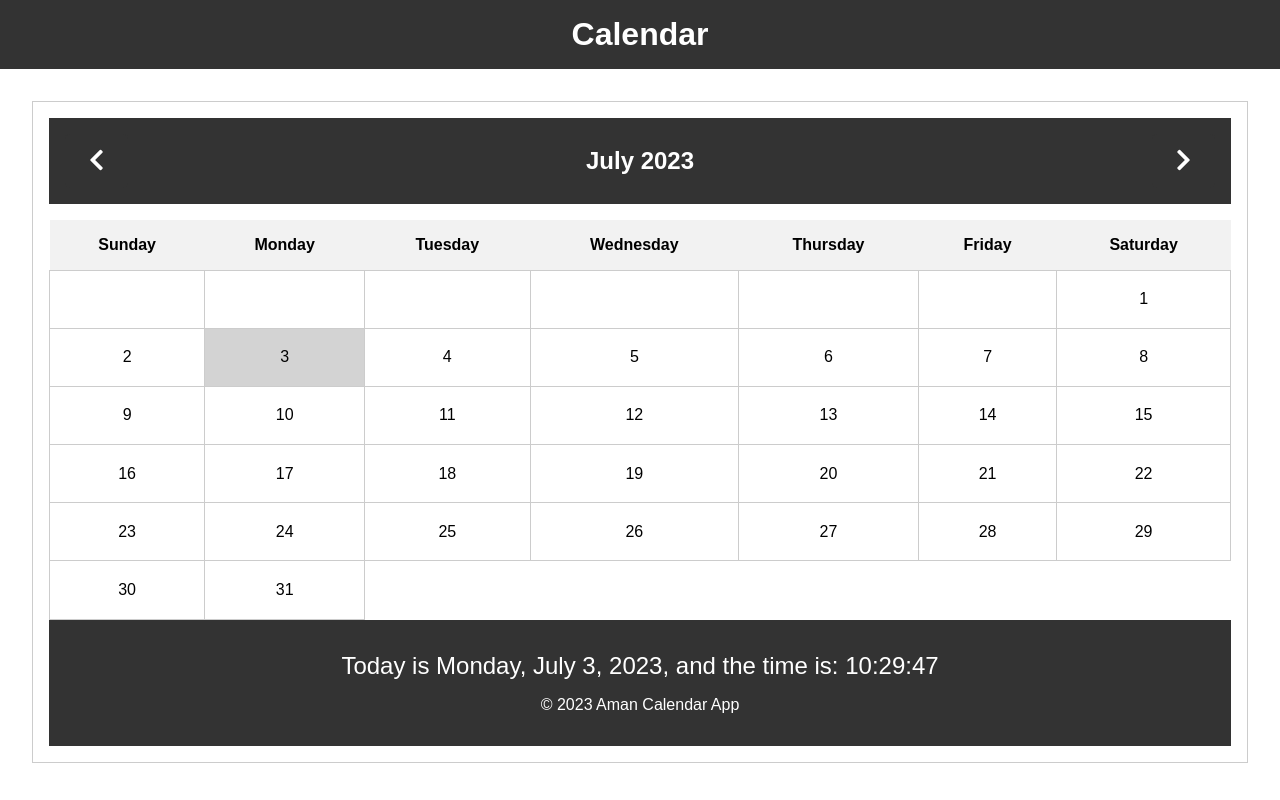
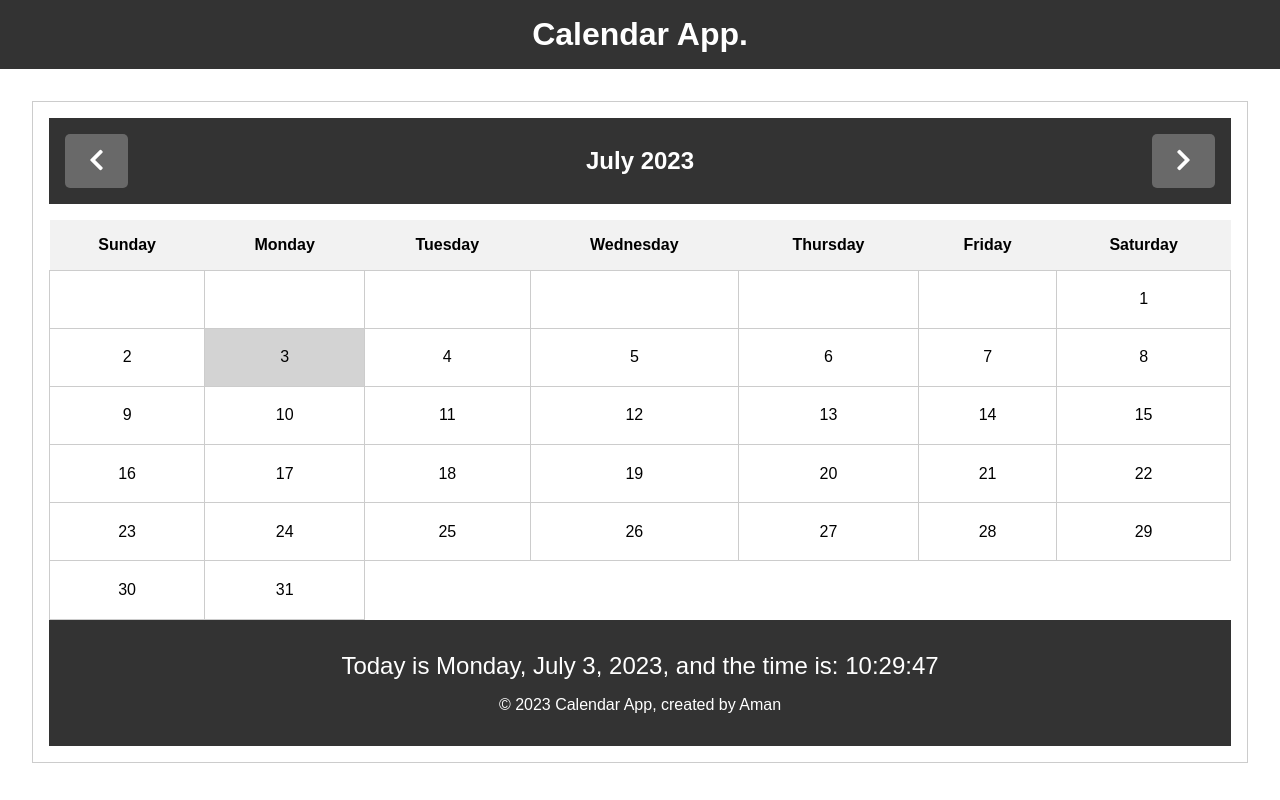
Before and after one commit to AMAN-ARABZADEH/Calendar, a plain HTML site: page index.html in a window 1280 px wide. Drawn offline with Linux system fonts and the light colour scheme.

Commit message:
Calender

```diff
--- a/index.html
+++ b/index.html
@@ -15,9 +15,14 @@
       crossorigin="anonymous"
     />
 </head>
+<!--
+Calendar App
+Author: Aman Arabzadeh
+Date: 2023-07-03
+-->
 <body>
     <header>
-        <h1>Calendar</h1> <!-- Header with the title -->
+        <h1>Calendar App.</h1> <!-- Header with the title -->
     </header>
 
     <main>
@@ -48,7 +53,7 @@
                 </table>
                 <footer>
                     <p id="currentDayDate" class="current-day-date"></p> <!-- Paragraph to display the current day's date -->
-                    <p>&copy; 2023 Aman Calendar App</p> <!-- Footer text with copyright information -->
+                    <p>&copy; 2023 Calendar App, created by Aman</p> <!-- Footer text with copyright information -->
                 </footer>
             </article>
         </section>
--- a/script.js
+++ b/script.js
@@ -6,20 +6,20 @@
  * Date: 2023-07-03
  */
 
-// Get the elements
+// Get the elements in global variables
 const currentMonthElement = document.getElementById('currentMonth');
 const prevMonthBtn = document.getElementById('prevMonthBtn');
 const nextMonthBtn = document.getElementById('nextMonthBtn');
 const calendarBody = document.getElementById('calendarBody');
 const currentDayDateElement = document.getElementById('currentDayDate');
 
-// Define the months
+// Define the months of the year in one array
 const months = [
   'January', 'February', 'March', 'April', 'May', 'June',
   'July', 'August', 'September', 'October', 'November', 'December'
 ];
 
-// Define the days of the week
+// Define the days of the week inb one array
 const daysOfWeek = [
   'Sunday', 'Monday', 'Tuesday', 'Wednesday', 'Thursday', 'Friday', 'Saturday'
 ];
--- a/style.css
+++ b/style.css
@@ -54,7 +54,7 @@ main {
 
 /* Styling for the buttons within the calendar header */
 .calendar header button {
-    background-color: #333;
+    background-color: #696969;
     color: #fff;
     border: none;
     padding: 0.8rem 1.5rem;
```
Also changed, not shown: screenshot.png (added).
